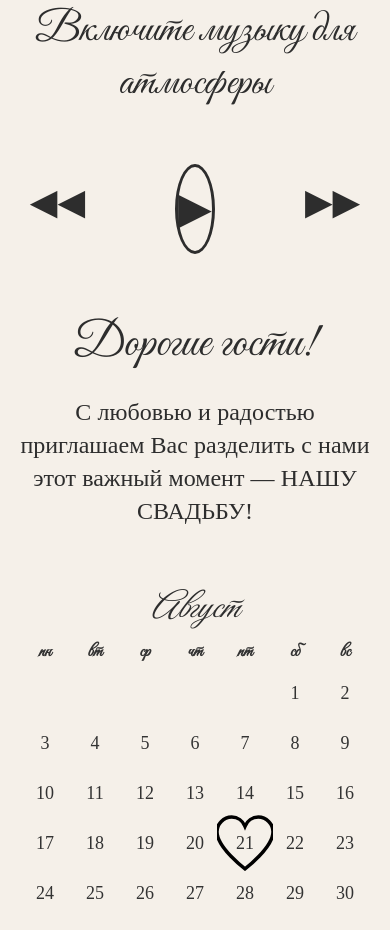
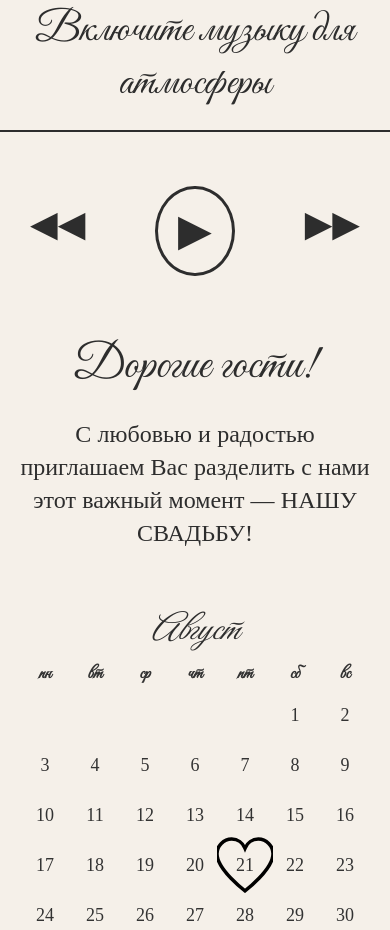
Before and after one commit to barekamits/aram_annie, a plain HTML site: page index.html in a window 390 px wide. Shown: the part 880-1810 px from the top of the page. Drawn offline with nearby package versions, Linux system fonts and the light colour scheme.

Commit message:
Update index.html

```diff
--- a/index.html
+++ b/index.html
@@ -472,6 +472,20 @@
     .colon {
       margin: 0 10px;
     }
+    @media (max-width: 480px) {
+  /* Ավելացրու սա արդեն եղած media query-ի մեջ */
+  .controls {
+    flex-direction: row;
+    justify-content: center;
+    align-items: center;
+    gap: 40px;
+    margin-top: 20px;
+    margin-bottom: 30px;
+    border-top: 2px solid #2d2d2d;
+    padding-top: 20px;
+  }
+}
+
   </style>
 </head>
 <body>
```
